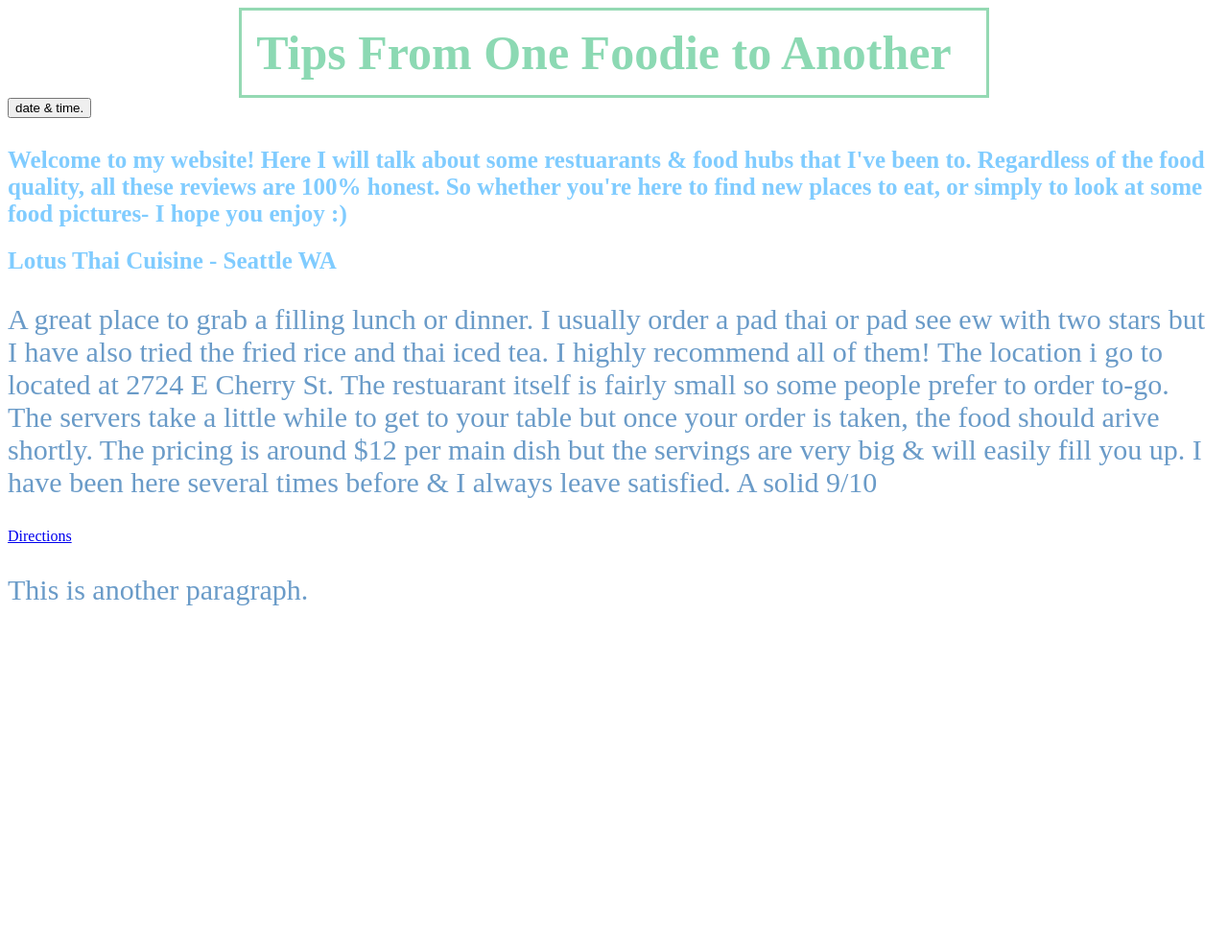
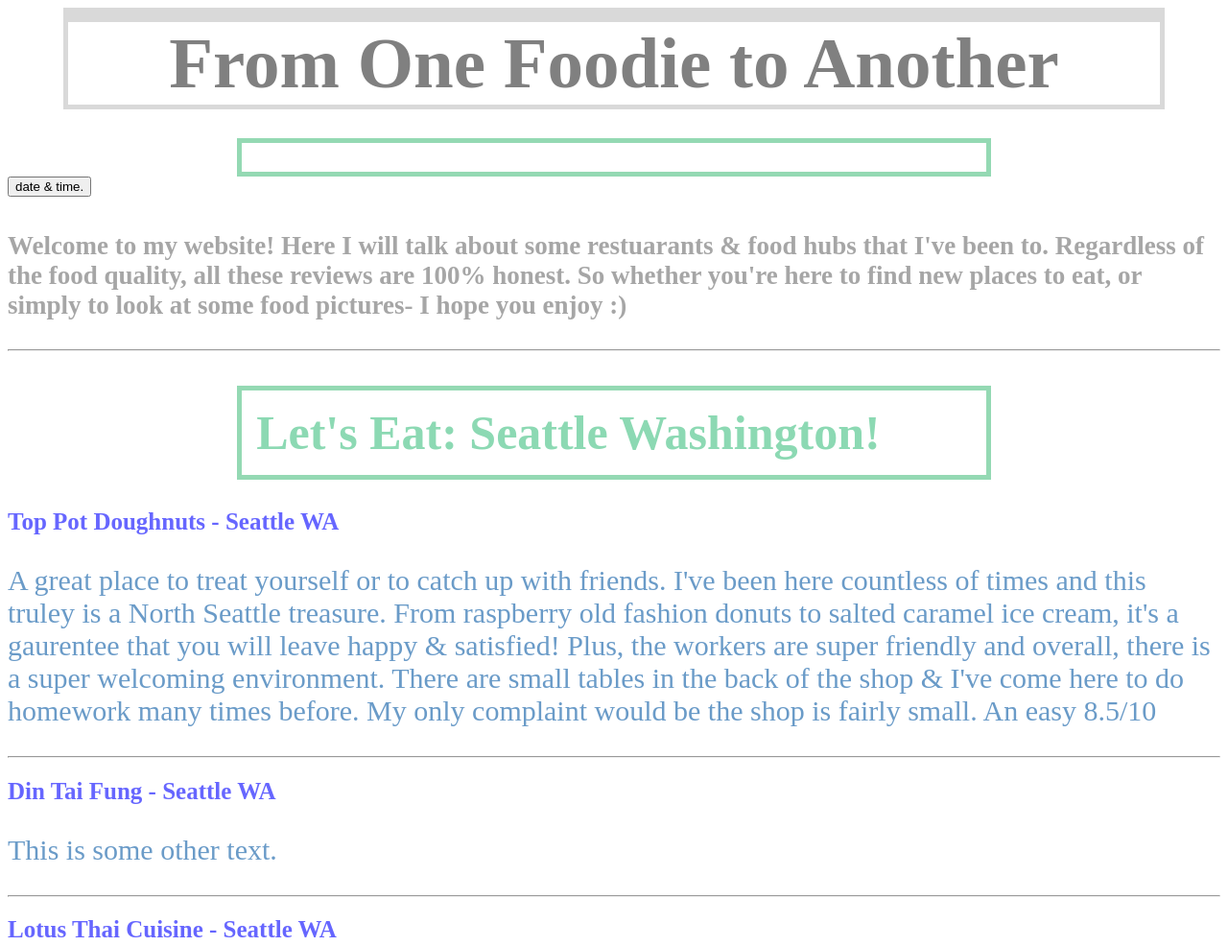
Before and after one commit to mmona-li/GWC, a plain HTML site: page index.html in a window 1280 px wide. Shown: the top 986 px of the page at 96% size. Before the commit the page ends 800 px from the top, so only its background shows below. Drawn offline with Linux system fonts and the light colour scheme.

Commit message:
🎌🏵 Updated with Glitch

```diff
--- a/index.html
+++ b/index.html
@@ -3,7 +3,30 @@
   <head>
 
 
-    <h1> Tips From One Foodie to Another</h1>
+  <!DOCTYPE html>
+<html>
+<body>
+
+<h3 style="font-size:20px;">
+
+<!DOCTYPE html>
+<html>
+<body>
+
+<h3 style="text-align:center;" >From One Foodie to Another</h3>
+
+
+
+
+<p></p>
+
+</body>
+</html>
+
+
+
+
+    <h1> </h1>
  <button type="button"
 onclick="document.getElementById('demo').innerHTML = Date()">
 date & time.</button>
@@ -22,23 +45,80 @@
 <h2>
 
 </h2>
-  </head> <h2>Welcome to my website! Here I will talk about some restuarants & food hubs that I've been to.
+  </head> <h4>Welcome to my website! Here I will talk about some restuarants & food hubs that I've been to.
     Regardless of the food quality, all these reviews are 100% honest. So whether you're here to find new places to eat,
     or simply to look at some food pictures- I hope you enjoy :)
 
 
-<h2>Lotus Thai Cuisine - Seattle WA</h2>
-<p> A great place to grab a filling lunch or dinner.
+
+</p>
+<p> </p>
+<hr>
+</body>
+</html>
+
+
+    <!DOCTYPE html>
+<html>
+<body>
+
+
+
+<h2> </h2>
+<p>
+<p> </p>
+
+</body>
+</html>
+
+
+
+
+
+
+<!DOCTYPE html>
+<html>
+<body>
+
+<h1>Let's Eat: Seattle Washington!</h1>
+<p> </p>
+
+<h2>Top Pot Doughnuts - Seattle WA</h2>
+<p>A great place to treat yourself or to catch up with friends. I've been here countless of times and this truley is a North Seattle treasure.
+  From raspberry old fashion donuts to salted caramel ice cream, it's a gaurentee that you will leave happy & satisfied!
+  Plus, the workers are super friendly and overall, there is a super welcoming environment.
+  There are small tables in the back of the shop & I've  come here to do homework many times before.
+  My only complaint would be the shop is fairly small. An easy 8.5/10  </p>
+<hr>
+
+<h2>Din Tai Fung - Seattle WA </h2>
+<p>This is some other text.</p>
+<hr>
+
+  <h2>Lotus Thai Cuisine - Seattle WA</h2>
+<p>A great place to grab a filling lunch or dinner.
   I usually order a pad thai or pad see ew with two stars but I have also tried the fried rice and thai iced tea.
   I highly recommend all of them! The location i go to located at 2724 E Cherry St.
   The restuarant itself is fairly small so some people prefer to order to-go.
   The servers take a little while to get to your table but once your order is taken, the food should arive shortly.
   The pricing is around $12 per main dish but the servings are very big & will easily fill you up.
-  I have been here several times before & I always leave satisfied. A solid 9/10
-  <h2></h2>
- <a href="https://www.google.com/maps/place/Lotus+Thai+Cuisine/@47.6081566,-122.2987487,17z/data=!3m1!4b1!4m5!3m4!1s0x54906adc050fae57:0xe64850e5201b503!8m2!3d47.608153!4d-122.29656" target="_blank">Directions</a>
-</p>
-<p>This is another paragraph.</p>
-
+  I have been here several times before & I always leave satisfied. A solid 9/10!</p>
+   <h2></h2>
+  <a href="https://www.google.com/maps/place/Lotus+Thai+Cuisine/@47.6081566,-122.2987487,17z/data=!3m1!4b1!4m5!3m4!1s0x54906adc050fae57:0xe64850e5201b503!8m2!3d47.608153!4d-122.29656" target="_blank">Directions</a>
+  <hr>
 </body>
 </html>
+
+
+<h1> Let's Eat: Vancouver Canada!</h1>
+<h2>
+   Tim Hortons
+</h2>
+<p> Ok, you've probably heard of Tim HOrtons, regardless of if you're a Canadian or not.
+  This chain fast food restuarant is currently only avaliable in Canada so I HIGHLY recommend stopping by one if your up north.
+  There is most likely gonna be a line but after you order, the food will come in no time.
+  I usally order a wrap or a sandwich but one of my favorite items on the menu is the cinnamon rolls.
+  They're super tasty! In addition, there are always tables and restrooms. My only complaint would be that it's always really loud.
+  But, without a doubt, 9/10!
+</p>
+<hr>
--- a/styles.css
+++ b/styles.css
@@ -3,19 +3,27 @@
   color: rgb(140, 217, 179);
     margin: auto;
     width: 59%;
-    border: 3px solid 	rgb(148, 217, 179);
+    border: 5px solid 	rgb(148, 217, 179);
     padding: 15px;
 }
 h2 {font-size: 25px;
-  color: rgb(128, 204, 255);
+  color: rgb(102, 102, 255);
 }
-h3{ font-size: 50px;
+h3{ font-size: 75px;
+    color: grey;
+    margin: auto;
+    width: 90%;
+   border: 5px solid 	rgb(217, 217, 217);
+
+
+}
+h4{ font-size: 27px;
+  color: rgb(166, 166, 166);
+
+
 }
 body {
-    background-image: url("img_tree.png");
-    background-repeat: no-repeat;
-    background-position: right top;
-    background-attachment: fixed;
+
 p {color: 	rgb(106, 155, 200);
   font-size: 30px;
   font-family:
```
